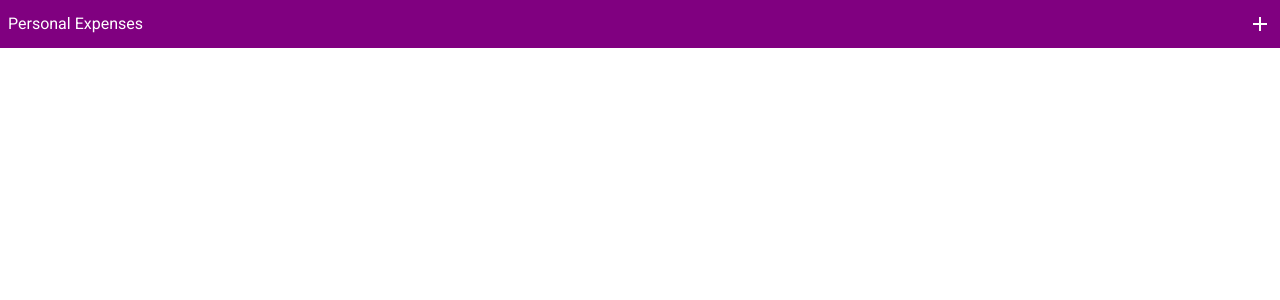
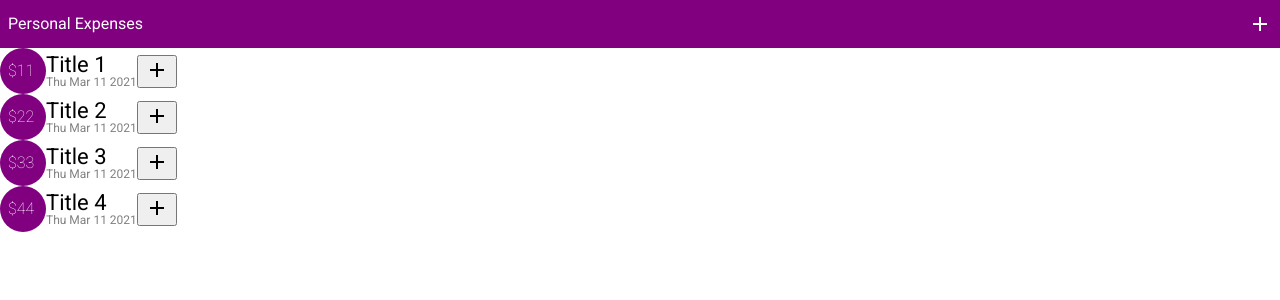
Before and after one commit to Oskinavara/react-expenses, a React (Vite) app: page / in a window 1280 px wide. Shown: the top 300 px of the page. Built offline with nearby package versions, Linux system fonts and the light colour scheme.

Commit message:
Create some basic list rendering

```diff
--- a/src/App.tsx
+++ b/src/App.tsx
@@ -1,11 +1,13 @@
 import React from 'react';
 import Header from './components/organisms/Header';
+import TransactionsList from './components/organisms/TransactionsList';
 
 const App = () => {
   return (
-    <Header>
-      <p>test</p>
-    </Header>
+    <>
+      <Header />
+      <TransactionsList />
+    </>
   );
 };
 
--- /dev/null
+++ b/src/components/atoms/AmountCircle.tsx
@@ -0,0 +1,20 @@
+import React from 'react';
+import styled from 'styled-components';
+
+const Container = styled.div`
+  width: 30px;
+  height: 30px;
+  border-radius: 50%;
+  color: white;
+  display: flex;
+  place-items: center center;
+  background: purple;
+  padding: 8px;
+  font-weight: 100;
+`;
+
+const AmountCircle = ({ amount }: { amount: number }) => {
+  return <Container>{'$' + amount}</Container>;
+};
+
+export default AmountCircle;
--- /dev/null
+++ b/src/components/atoms/IconButton.tsx
@@ -0,0 +1,15 @@
+import React from 'react';
+import styled from 'styled-components';
+
+const Container = styled.button``;
+
+interface Props {
+  handler: () => void;
+  children: any;
+}
+
+const IconButton = ({ handler, children }: Props) => {
+  return <Container>{children}</Container>;
+};
+
+export default IconButton;
--- /dev/null
+++ b/src/components/molecules/SingleTransaction.tsx
@@ -0,0 +1,47 @@
+import AddIcon from '@material-ui/icons/Add';
+import React from 'react';
+import styled from 'styled-components';
+
+import AmountCircle from '../atoms/AmountCircle';
+import IconButton from '../atoms/IconButton';
+
+const Container = styled.li`
+  display: flex;
+  align-items: center;
+`;
+
+const Title = styled.h4`
+  font-size: 22px;
+`;
+
+const Date = styled.p`
+  font-size: 12px;
+  color: gray;
+`;
+
+interface Props {
+  title: string;
+  date: string;
+  amount: number;
+}
+
+const removeTransaction = () => {
+  console.log('removed');
+};
+
+const SingleTransaction = ({ title, date, amount }: Props) => {
+  return (
+    <Container>
+      <AmountCircle amount={amount} />
+      <div>
+        <Title>{title}</Title>
+        <Date>{date}</Date>
+      </div>
+      <IconButton handler={() => removeTransaction()}>
+        <AddIcon />
+      </IconButton>
+    </Container>
+  );
+};
+
+export default SingleTransaction;
--- /dev/null
+++ b/src/components/organisms/TransactionsList.tsx
@@ -0,0 +1,31 @@
+import React from 'react';
+import styled from 'styled-components';
+import SingleTransaction from '../molecules/SingleTransaction';
+
+interface Transaction {
+  title: string;
+  date: Date;
+  amount: number;
+  id: number;
+}
+
+const Container = styled.ul``;
+
+const transactions: Transaction[] = [
+  { title: 'Title 1', date: new Date(), amount: 11, id: 1 },
+  { title: 'Title 2', date: new Date(), amount: 22, id: 2 },
+  { title: 'Title 3', date: new Date(), amount: 33, id: 3 },
+  { title: 'Title 4', date: new Date(), amount: 44, id: 4 },
+];
+
+const TransactionsList = () => {
+  return (
+    <Container>
+      {transactions.map((tx) => (
+        <SingleTransaction key={tx.id} title={tx.title} date={tx.date.toDateString()} amount={tx.amount} id={tx.id} />
+      ))}
+    </Container>
+  );
+};
+
+export default TransactionsList;
```
